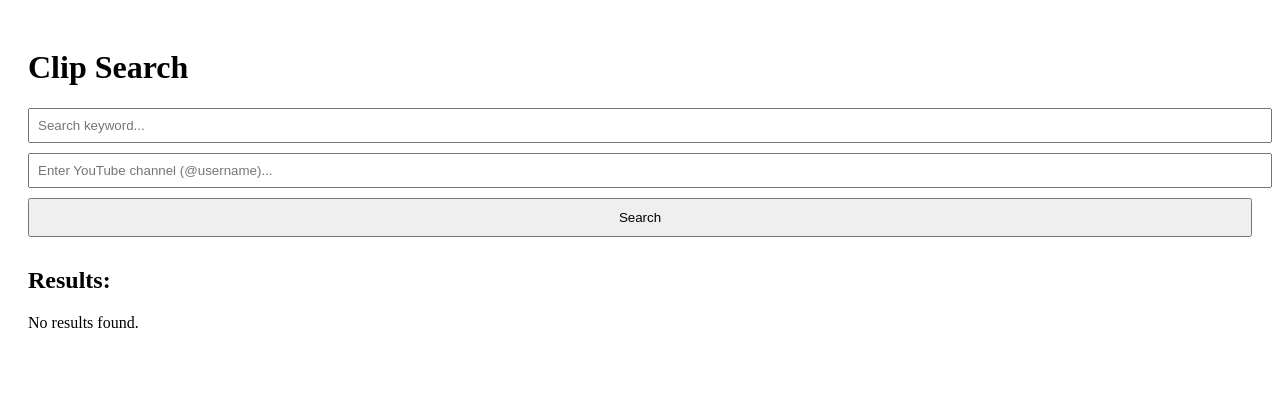
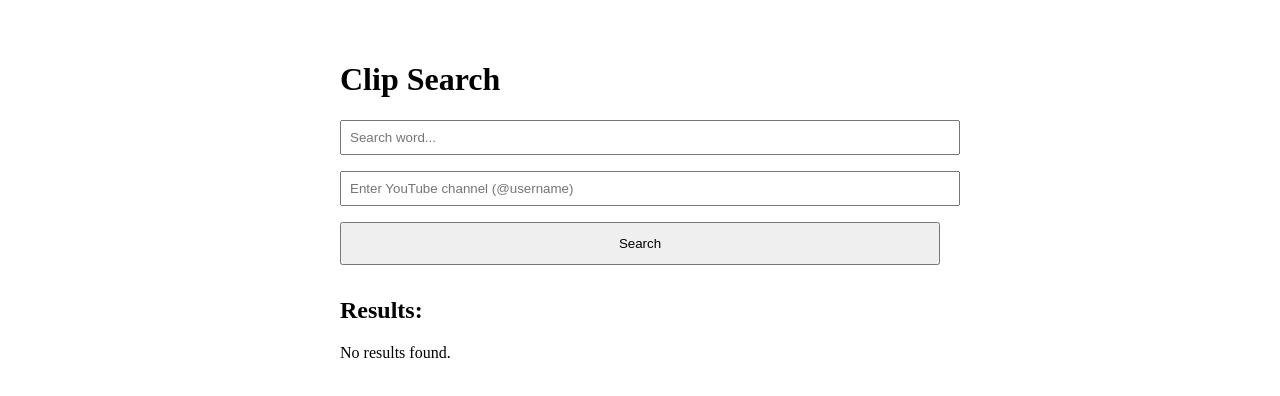
Before and after one commit to Crevista/Clipsearch, a Next.js app: page /clip-search in a window 1280 px wide. Shown: the top 396 px of the page. Built offline with nearby package versions, Linux system fonts and the light colour scheme.

Commit message:
Update clip-search.js

```diff
--- a/pages/clip-search.js
+++ b/pages/clip-search.js
@@ -1,55 +1,63 @@
-import { useState } from "react";
+import { useState } from 'react';
+import axios from 'axios';
 
 export default function ClipSearch() {
-  const [query, setQuery] = useState("");
-  const [channel, setChannel] = useState("");
+  const [query, setQuery] = useState('');
+  const [channel, setChannel] = useState('');
   const [results, setResults] = useState([]);
+  const [loading, setLoading] = useState(false);
 
   const handleSearch = async () => {
-    const response = await fetch("/api/search", {
-      method: "POST",
-      headers: {
-        "Content-Type": "application/json",
-      },
-      body: JSON.stringify({ query, channelUsername: channel }),
+    setLoading(true);
+    setResults([]);
+
+    try {
+      const res = await axios.post('/api/search', {
+        query,
+        channelUsername: channel,
       });
-    const data = await response.json();
-    setResults(data);
+
+      setResults(res.data.results);
+    } catch (error) {
+      console.error(error);
+      alert('Error searching. Please try again.');
+    } finally {
+      setLoading(false);
+    }
   };
 
   return (
-    <div style={{ padding: 20 }}>
+    <div style={{ maxWidth: '600px', margin: 'auto', padding: '2rem' }}>
       <h1>Clip Search</h1>
       <input
         type="text"
-        placeholder="Search keyword..."
+        placeholder="Search word..."
         value={query}
         onChange={(e) => setQuery(e.target.value)}
-        style={{ width: "100%", marginBottom: 10, padding: 8 }}
+        style={{ width: '100%', padding: '0.5rem', marginBottom: '1rem' }}
       />
       <input
         type="text"
-        placeholder="Enter YouTube channel (@username)..."
+        placeholder="Enter YouTube channel (@username)"
         value={channel}
         onChange={(e) => setChannel(e.target.value)}
-        style={{ width: "100%", marginBottom: 10, padding: 8 }}
+        style={{ width: '100%', padding: '0.5rem', marginBottom: '1rem' }}
       />
-      <button onClick={handleSearch} style={{ padding: 10, width: "100%" }}>
-        Search
+      <button
+        onClick={handleSearch}
+        style={{ width: '100%', padding: '0.75rem' }}
+      >
+        {loading ? 'Searching...' : 'Search'}
       </button>
 
-      <h2 style={{ marginTop: 30 }}>Results:</h2>
-      {results.length === 0 ? (
-        <p>No results found.</p>
-      ) : (
-        <div>
+      <h2 style={{ marginTop: '2rem' }}>Results:</h2>
+      {results.length === 0 && !loading && <p>No results found.</p>}
       {results.map((video) => (
-            <div key={video.videoId} style={{ marginBottom: 20 }}>
+        <div key={video.videoId} style={{ marginBottom: '1.5rem' }}>
           <a
             href={`https://www.youtube.com/watch?v=${video.videoId}`}
             target="_blank"
             rel="noopener noreferrer"
-                style={{ textDecoration: "none", color: "black" }}
           >
             <img src={video.thumbnail} alt={video.title} />
             <p>{video.title}</p>
@@ -57,7 +65,5 @@ export default function ClipSearch() {
         </div>
       ))}
     </div>
-      )}
-    </div>
   );
 }
```
Lines whose indentation alone changed are shown as unchanged.
